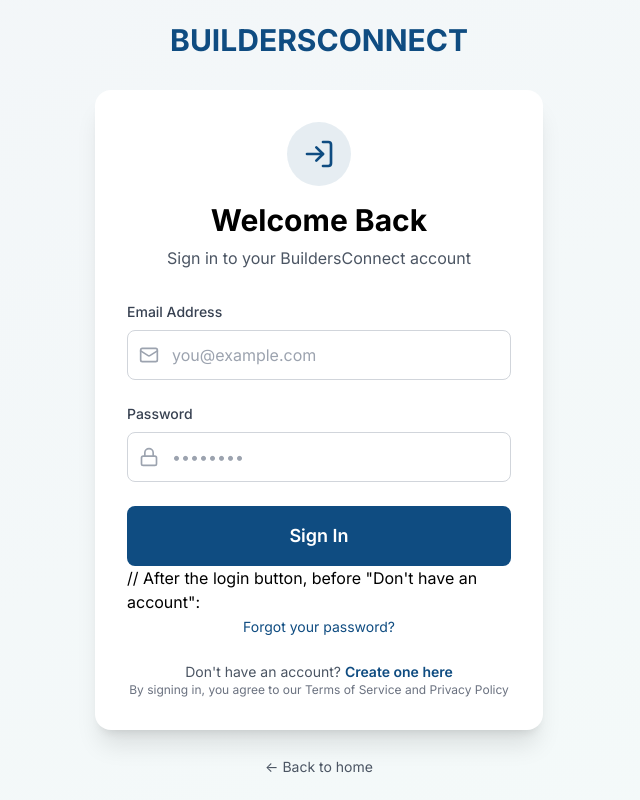
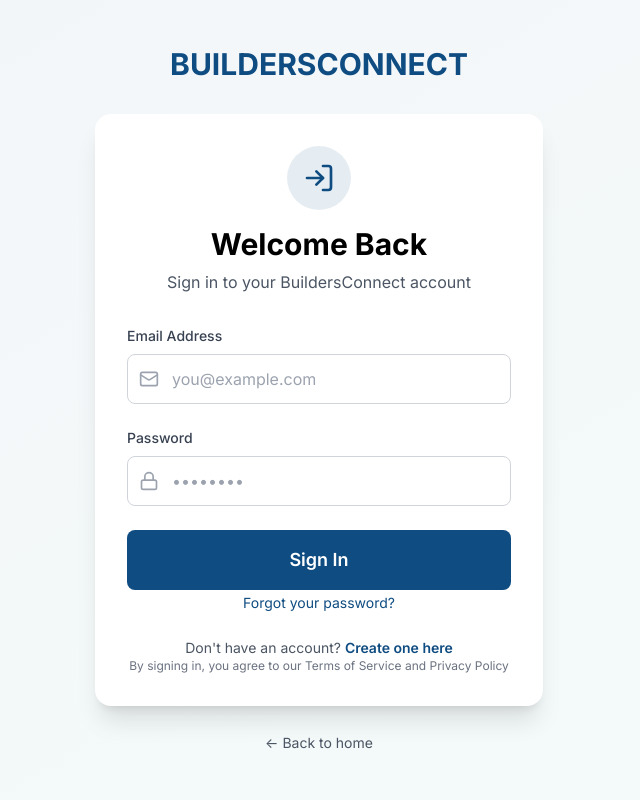
Before and after one commit to Phil-GCN/Builders-Connect1, a React (Vite) app: page /login in a window 1280 px wide. Shown: the whole page, without its empty margins (321-961 px from the left). Built offline with nearby package versions, Linux system fonts and the light colour scheme.

Commit message:
Update Login.tsx

```diff
--- a/src/pages/auth/Login.tsx
+++ b/src/pages/auth/Login.tsx
@@ -115,7 +115,6 @@ const Login: React.FC = () => {
               {loading ? 'Signing in...' : 'Sign In'}
             </Button>
           </form>
-          // After the login button, before "Don't have an account":
 
           <div className="text-center">
             <Link to="/forgot-password" className="text-sm text-primary hover:underline">
```
